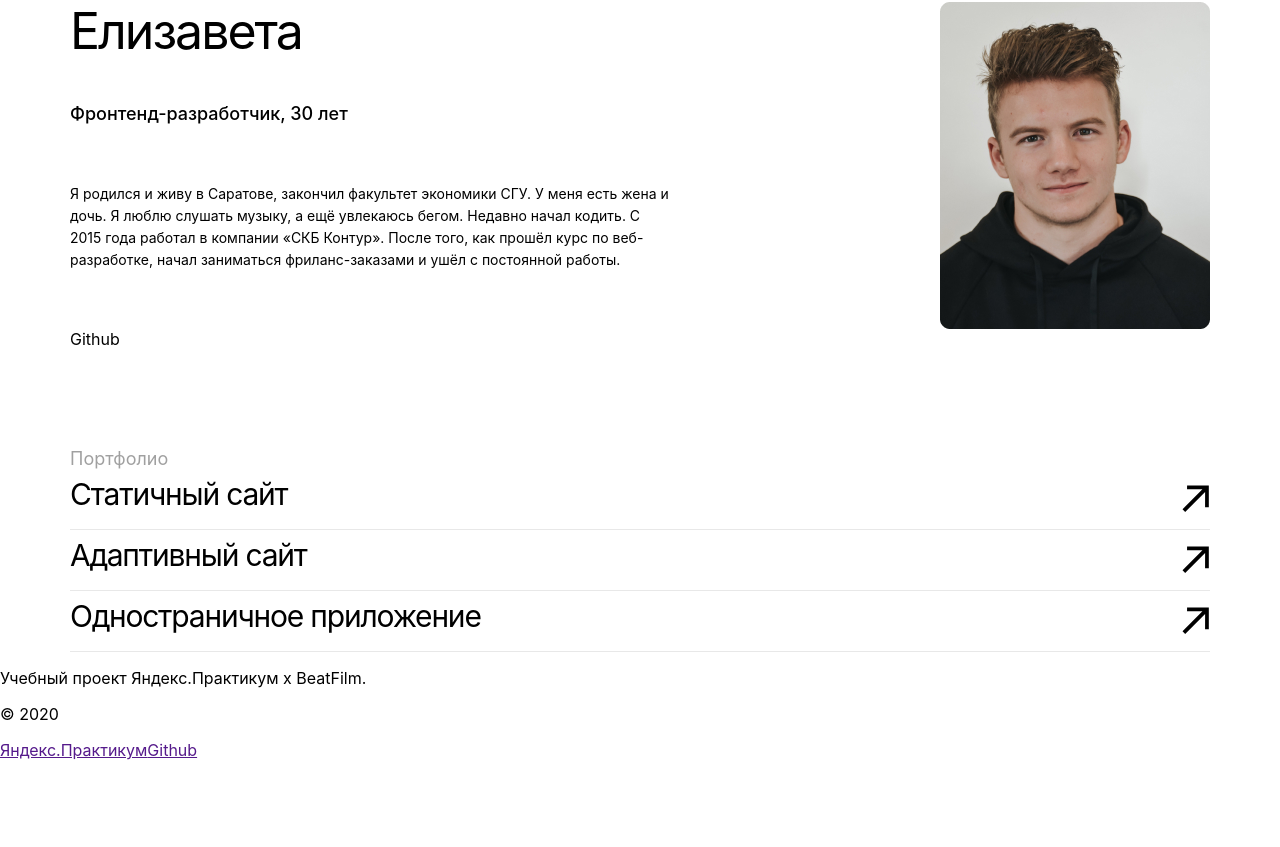
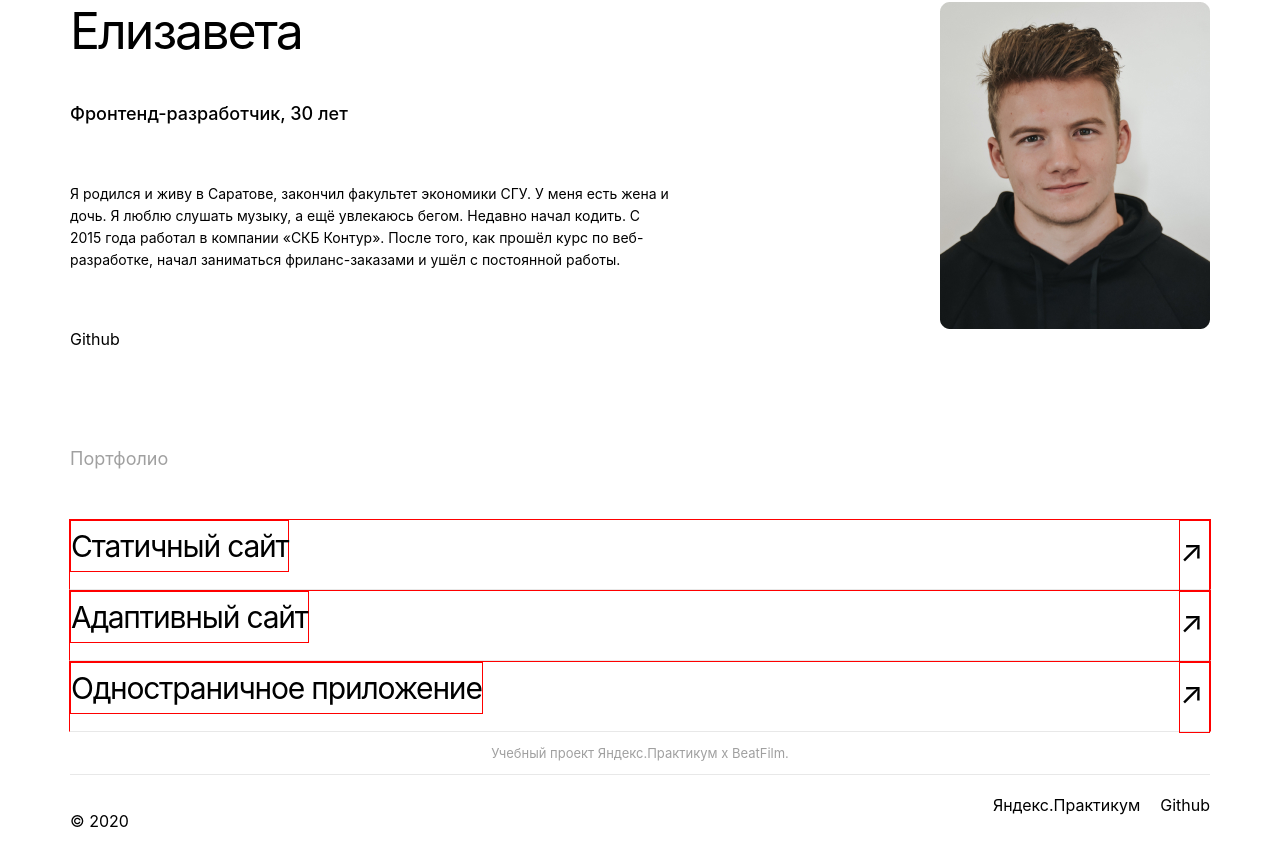
Before and after one commit to SkylynxX/movies-explorer-frontend, a React (Create React App) app: page / in a window 1280 px wide. Shown: the part 2091-2938 px from the top of the page. Before the commit the page ends 2851 px from the top, so only its background shows below. Built offline with nearby package versions, Linux system fonts and the light colour scheme.

Commit message:
1 страница готова но сыра

```diff
--- a/src/App.css
+++ b/src/App.css
@@ -280,18 +280,25 @@
   color: #A0A0A0;
   mix-blend-mode: normal;
   max-width: 1140px;
-  margin: 100px auto 0 auto;
+  margin: 100px auto 50px auto;
 }
 
 .student__portfolio-item {
+  border: solid 1px red;
   max-width: 1140px;
   margin: 0 auto 0 auto;
   display: flex;
   justify-content: space-between;
   border-bottom: solid 1px #E8E8E8;
+  height: 69px;
+}
+
+.student__portfolio-item:last-child {
+  border-bottom: solid 1px white;
 }
 
 .student__portfolio-item_name {
+  border: solid 1px red;
   font-family: 'Inter';
   font-style: normal;
   font-weight: 400;
@@ -299,9 +306,54 @@
   line-height: 50px;
   letter-spacing: -0.04em;
   margin: 0;
+  height: 50px;
 }
 
-.student__portfolio-item_link {
+.student__portfolio-item_arrow {
+  border: solid 1px red;
+  font-size: 30px;
+  font-weight: 400;
+  line-height: 60px;
+  letter-spacing: -0.04em;
+  height: 100%;
+  margin: 0;
   width: 29px;
-  height: 60px;
 }
+
+.student__portfolio_ya {
+  font-family: 'Inter';
+  font-style: normal;
+  font-weight: 400;
+  font-size: 13px;
+  line-height: 16px;
+  text-align: center;
+  color: #A0A0A0;
+}
+
+.footer {
+  max-width: 1140px;
+  display: flex;
+  justify-content: space-between;
+  margin: 0 auto 0 auto;
+  border-top: solid 1px #E8E8E8;
+  padding-top: 20px;
+}
+
+.footer__year {
+
+}
+
+.footer__container {
+
+}
+
+.footer__container_yandex {
+  margin-right: 20px;
+  text-decoration: none;
+  color: black;
+}
+
+.footer__container_git {
+  text-decoration: none;
+  color: black;
+}
--- a/src/App.js
+++ b/src/App.js
@@ -70,23 +70,26 @@ function App() {
             <p className='student__portfolio'>Портфолио</p>
             <div className='student__portfolio-item'>
                 <p className='student__portfolio-item_name'>Статичный сайт</p>
-                <img  className='student__portfolio-item_link' src={arrow} alt="" />
+                <p className='student__portfolio-item_arrow'>↗</p>
             </div>
             <div className='student__portfolio-item'>
                 <p className='student__portfolio-item_name'>Адаптивный сайт</p>
-                <img className='student__portfolio-item_link' src={arrow} alt="" />
+                <p className='student__portfolio-item_arrow'>↗</p>
             </div>
             <div className='student__portfolio-item'>
                 <p className='student__portfolio-item_name'>Одностраничное приложение</p>
-                <img className='student__portfolio-item_link' src={arrow} alt="" />
+                <p className='student__portfolio-item_arrow'>↗</p>
             </div>
-            <p>Учебный проект Яндекс.Практикум х BeatFilm.</p>
+            <p className='student__portfolio_ya'>Учебный проект Яндекс.Практикум х BeatFilm.</p>
         </section>
     </main>
-    <footer>
-        <p>© 2020</p>
-        <a href="">Яндекс.Практикум</a>
-        <a href="">Github</a>
+    <footer className='footer'>
+        <p className='footer__year'>© 2020</p>
+        <div className='footer__container'>
+          <a href="" className='footer__container_yandex'>Яндекс.Практикум</a>
+          <a href="" className='footer__container_git'>Github</a>
+        </div>
+
     </footer>
 </body>
   );
```
